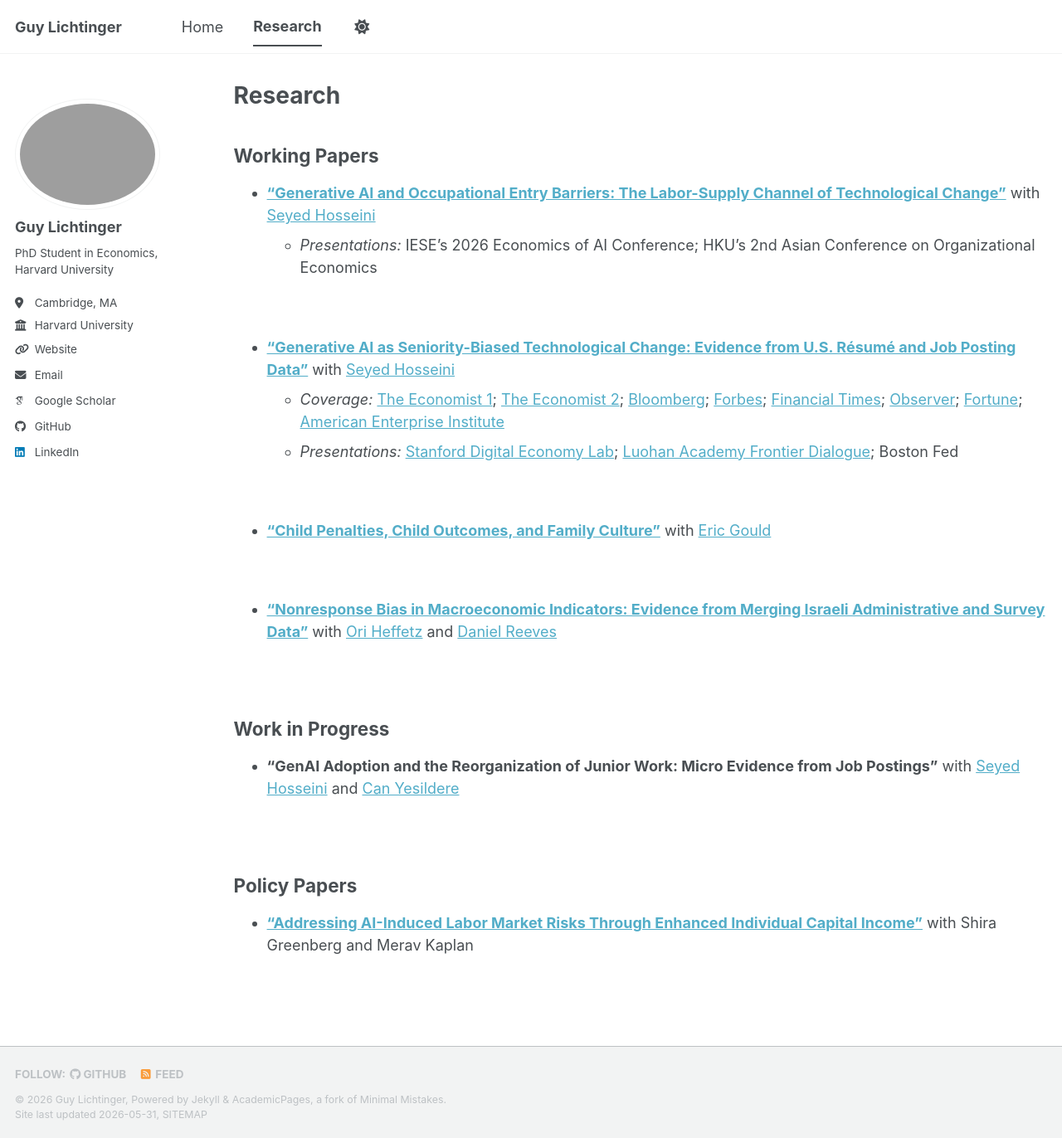
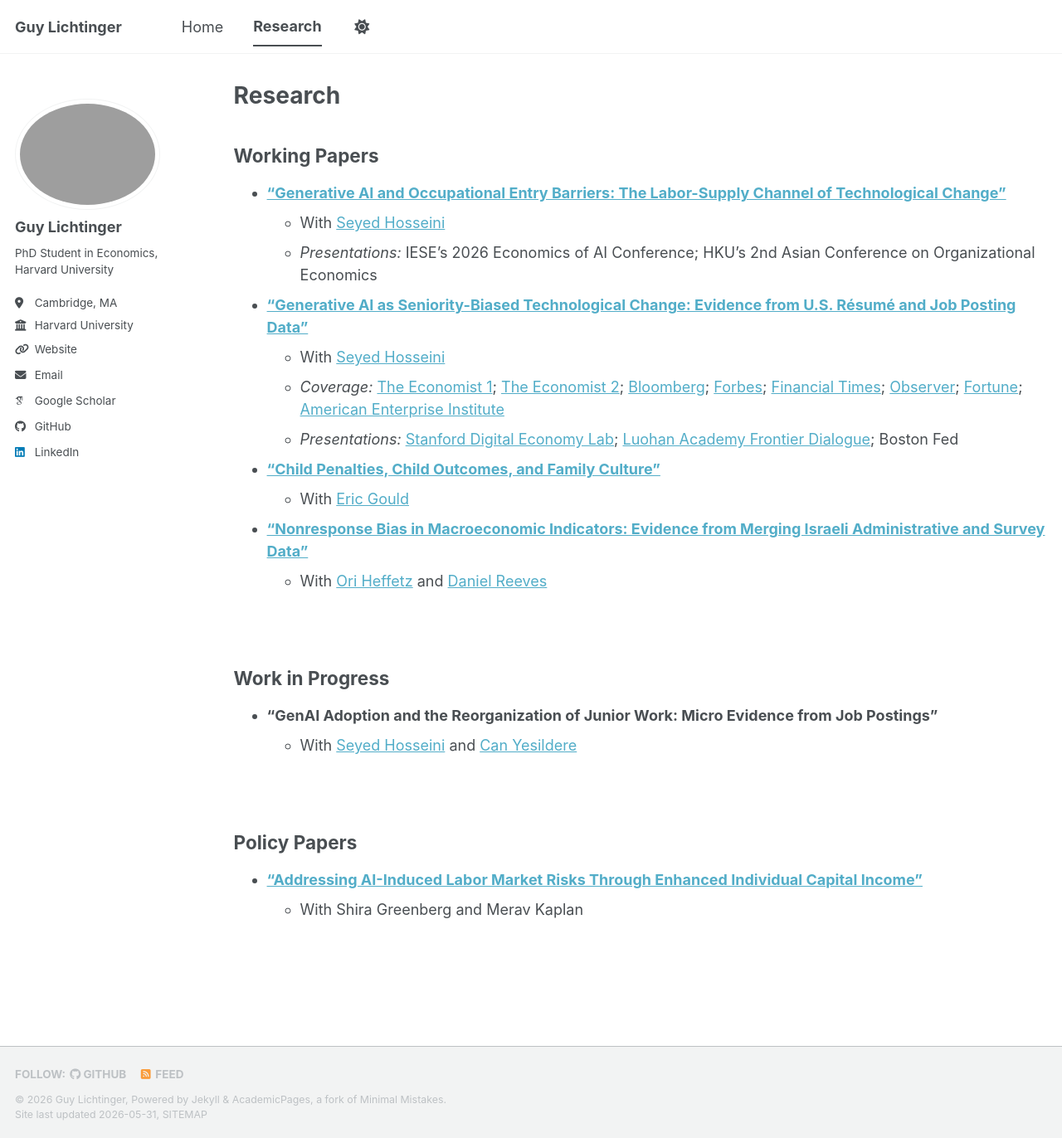
Before and after one commit to guylichtinger/guylichtinger.github.io, a Jekyll site: the page built from _pages/publications.md, in a window 1280 px wide and 1372 px high. Shown: the whole window at 83% size. Built offline with Jekyll 4.4.1, drawn with Linux system fonts in a browser that asks for light colours; some web fonts are replaced; a script bundle is joined from its source files by our own code; library files that are not in the unit come from our copies.

Commit message:
Format publication entries for consistency

```diff
--- a/_pages/publications.md
+++ b/_pages/publications.md
@@ -7,32 +7,38 @@ author_profile: true
 
 ## Working Papers
 
-- **["Generative AI and Occupational Entry Barriers: The Labor-Supply Channel of Technological Change"](https://papers.ssrn.com/sol3/papers.cfm?abstract_id=6059674)** with [Seyed Hosseini](https://sites.google.com/view/mahdi-hosseini/home)
+- **["Generative AI and Occupational Entry Barriers: The Labor-Supply Channel of Technological Change"](https://papers.ssrn.com/sol3/papers.cfm?abstract_id=6059674)**
+    -  With [Seyed Hosseini](https://sites.google.com/view/mahdi-hosseini/home)
     - *Presentations:* IESE's 2026 Economics of AI Conference; HKU's 2nd Asian Conference on Organizational Economics
 
-<br>
 
-- **["Generative AI as Seniority-Biased Technological Change: Evidence from U.S. Résumé and Job Posting Data"](https://papers.ssrn.com/sol3/papers.cfm?abstract_id=5425555)** with [Seyed Hosseini](https://sites.google.com/view/mahdi-hosseini/home)
+
+- **["Generative AI as Seniority-Biased Technological Change: Evidence from U.S. Résumé and Job Posting Data"](https://papers.ssrn.com/sol3/papers.cfm?abstract_id=5425555)**
+    - With [Seyed Hosseini](https://sites.google.com/view/mahdi-hosseini/home)
     - *Coverage:* [The Economist 1](https://www.economist.com/graphic-detail/2025/10/13/can-ai-replace-junior-workers); [The Economist 2](https://www.economist.com/finance-and-economics/2025/11/06/dont-blame-ai-for-your-job-woes); [Bloomberg](https://www.bloomberg.com/news/articles/2025-09-19/will-ai-kill-entry-level-jobs-history-shows-how-young-workers-adapt); [Forbes](https://www.forbes.com/sites/ryancraig/2025/09/12/as-ai-reduces-new-grad-hiring-apprenticeships-will-become-essential/); [Financial Times](https://www.ft.com/content/3d2669e3-c05e-48c9-8bb3-893c1d66de2e); [Observer](https://observer.com/2025/09/ai-shrinking-job-market-junior-workers-harvard-study/); [Fortune](https://fortune.com/2025/09/04/ai-entry-level-jobs-uncertainty-college-grads/); [American Enterprise Institute](https://www.aei.org/articles/brace-yourself-the-ai-revolution-isnt-about-job-creation/)
     - *Presentations:* [Stanford Digital Economy Lab](https://digitaleconomy.stanford.edu/event/seyed-m-hosseini-and-guy-lichtinger-generative-ai-as-seniority-biased-technological-change-evidence-from-u-s-resume-and-job-posting-data/); [Luohan Academy Frontier Dialogue](https://www.luohanacademy.com/en//frdue/1109/); Boston Fed
 
 
-<br>
-
-- **["Child Penalties, Child Outcomes, and Family Culture"](https://www.iza.org/publications/dp/17455/child-penalties-child-outcomes-and-family-culture)** with [Eric Gould](https://sites.google.com/site/edgould/home)
-
-<br>
 
 
-- **["Nonresponse Bias in Macroeconomic Indicators: Evidence from Merging Israeli Administrative and Survey Data"](https://www.nber.org/papers/w32935)** with [Ori Heffetz](https://users.nber.org/~heffetz/) and [Daniel Reeves](https://www.nber.org/people/daniel_reeves)
+- **["Child Penalties, Child Outcomes, and Family Culture"](https://www.iza.org/publications/dp/17455/child-penalties-child-outcomes-and-family-culture)**
+    - With [Eric Gould](https://sites.google.com/site/edgould/home)
+
+
+
+
+- **["Nonresponse Bias in Macroeconomic Indicators: Evidence from Merging Israeli Administrative and Survey Data"](https://www.nber.org/papers/w32935)**
+    - With [Ori Heffetz](https://users.nber.org/~heffetz/) and [Daniel Reeves](https://www.nber.org/people/daniel_reeves)
 
 <br>
 
 ## Work in Progress
 
-- **"GenAI Adoption and the Reorganization of Junior Work: Micro Evidence from Job Postings"** with [Seyed Hosseini](https://sites.google.com/view/mahdi-hosseini/home) and [Can Yesildere](https://www.economics.harvard.edu/people/can-yesildere)
+- **"GenAI Adoption and the Reorganization of Junior Work: Micro Evidence from Job Postings"**
+    - With [Seyed Hosseini](https://sites.google.com/view/mahdi-hosseini/home) and [Can Yesildere](https://www.economics.harvard.edu/people/can-yesildere)
 
 <br>
 
 ## Policy Papers
-- **["Addressing AI-Induced Labor Market Risks Through Enhanced Individual Capital Income"](https://dash.harvard.edu/entities/publication/dac6968f-74eb-420a-9e92-835e5c544ab5)** with Shira Greenberg and Merav Kaplan
+- **["Addressing AI-Induced Labor Market Risks Through Enhanced Individual Capital Income"](https://dash.harvard.edu/entities/publication/dac6968f-74eb-420a-9e92-835e5c544ab5)**
+    - With Shira Greenberg and Merav Kaplan
```
